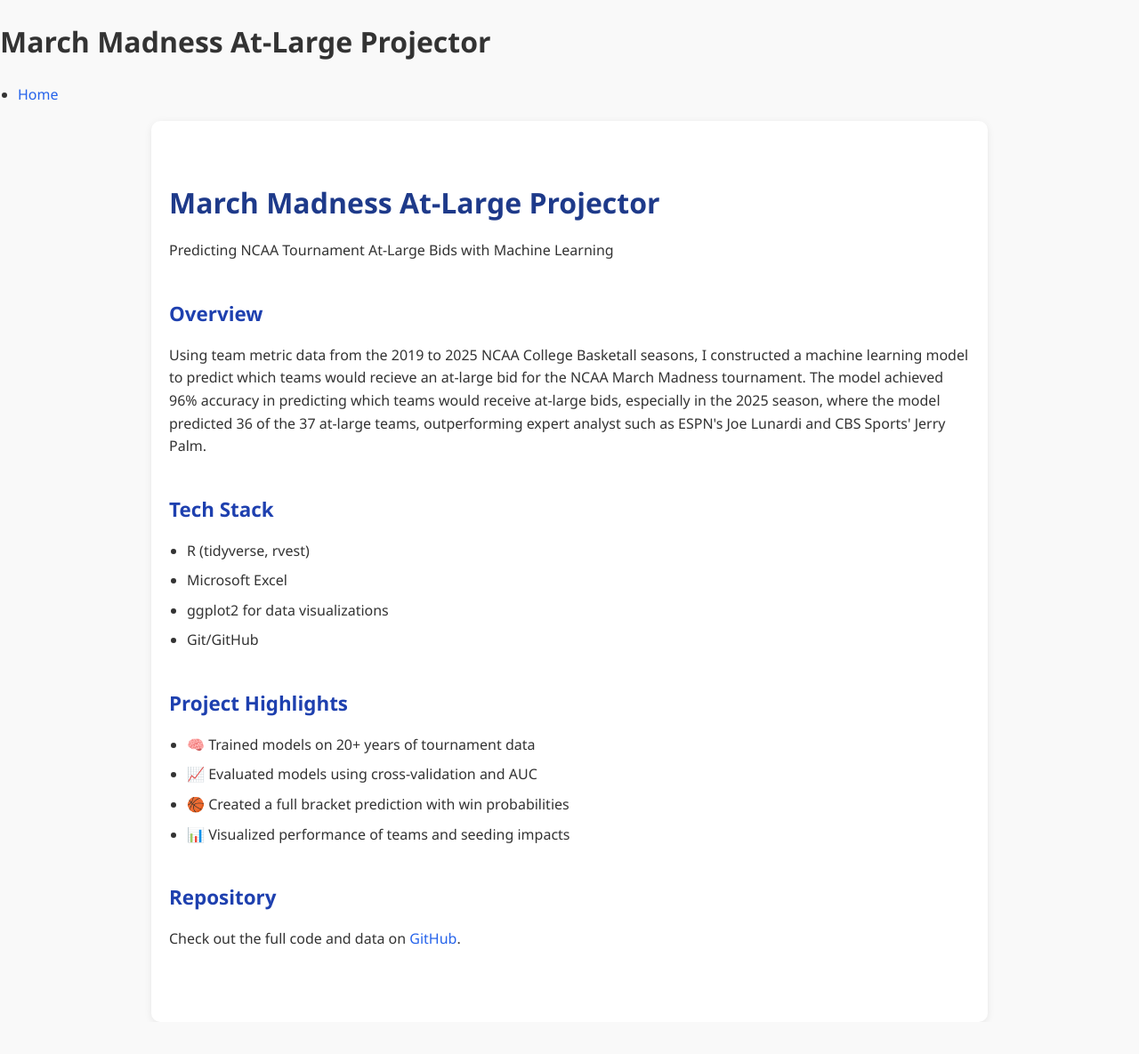
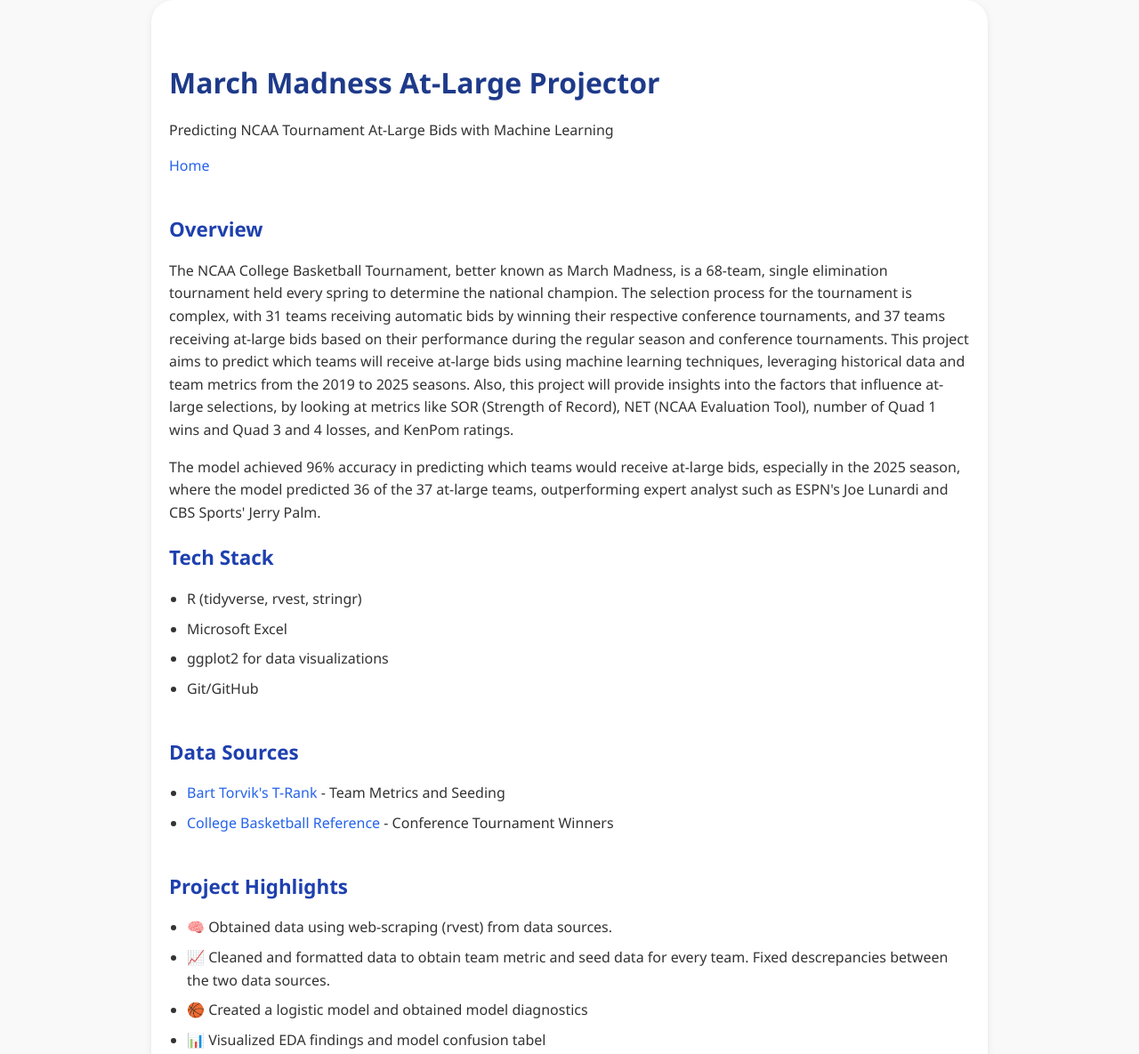
Before and after one commit to ryan-webster-vt/ryan-webster-vt.github.io, a plain HTML site: page projects/march_madness.html in a window 1280 px wide. Shown: the top 1185 px of the page at 89% size. Before the commit the page ends 1149 px from the top, so only its background shows below. Drawn offline with Linux system fonts and the light colour scheme.

Commit message:
work on mm project

```diff
--- a/projects/march_madness.html
+++ b/projects/march_madness.html
@@ -8,48 +8,52 @@
   <link rel="icon" href="../favicon.ico" />
 </head>
 <body>
-    <header>
-        <h1>March Madness At-Large Projector</h1>
-        <nav>
-            <ul>
-                <li><a href="/index.html">Home</a></li>
-            </ul>
-        </nav>
-    </header>
     <main>
         <section class="project-header">
         <h2>March Madness At-Large Projector</h2>
         <p class="tagline">Predicting NCAA Tournament At-Large Bids with Machine Learning</p>
+        <a href="/index.html">Home</a>
         </section>
 
-        <section class="overview">
+        <section class="project-overview">
         <h3>Overview</h3>
+        <p> The NCAA College Basketball Tournament, better known as March Madness, is a 68-team, single elimination tournament held every spring to determine the national champion.
+        The selection process for the tournament is complex, with 31 teams receiving automatic bids by winning their respective conference tournaments, and 37 teams receiving at-large bids based on their performance during the regular season and conference tournaments.
+        This project aims to predict which teams will receive at-large bids using machine learning techniques, leveraging historical data and team metrics from the 2019 to 2025 seasons. Also, this project will provide insights into the factors
+        that influence at-large selections, by looking at metrics like SOR (Strength of Record), NET (NCAA Evaluation Tool), number of Quad 1 wins and Quad 3 and 4 losses, and KenPom ratings.
+        </p>
         <p>
-        Using team metric data from the 2019 to 2025 NCAA College Basketall seasons, I constructed a machine learning model to predict which teams would recieve an at-large bid for the NCAA March Madness tournament.
         The model achieved 96% accuracy in predicting which teams would receive at-large bids, especially in the 2025 season, where the model predicted 36 of the 37 at-large teams, outperforming
         expert analyst such as ESPN's Joe Lunardi and CBS Sports' Jerry Palm.
         </p>
-        </section>
 
         <section class="tech-stack">
         <h3>Tech Stack</h3>
         <ul>
-        <li>R (tidyverse, rvest)</li>
+        <li>R (tidyverse, rvest, stringr)</li>
         <li>Microsoft Excel</li>
         <li>ggplot2 for data visualizations</li>
         <li>Git/GitHub</li>
         </ul>
         </section>
 
+        <section class = "data-sources">
+        <h3>Data Sources</h3>
+        <ul>
+            <li><a href="https://barttorvik.com/" target="_blank" rel="noopener noreferrer">Bart Torvik's T-Rank</a> - Team Metrics and Seeding</li>
+            <li><a href="https://www.sports-reference.com/cbb/" target="_blank" rel="noopener noreferrer">College Basketball Reference</a> - Conference Tournament Winners</li>
+        </section>
+
     <section class="notebooks">
          <h3>Project Highlights</h3>
          <ul>
-            <li>🧠 Trained models on 20+ years of tournament data</li>
-            <li>📈 Evaluated models using cross-validation and AUC</li>
-            <li>🏀 Created a full bracket prediction with win probabilities</li>
-            <li>📊 Visualized performance of teams and seeding impacts</li>
+            <li>🧠 Obtained data using web-scraping (rvest) from data sources.</li>
+            <li>📈 Cleaned and formatted data to obtain team metric and seed data for every team. Fixed descrepancies between the two data sources.</li>
+            <li>🏀 Created a logistic model and obtained model diagnostics</li>
+            <li>📊 Visualized EDA findings and model confusion tabel</li>
         </ul>
   </section>
+
 
   <section class = "repository">
     <h3>Repository</h3>
--- a/styles/march_madness.css
+++ b/styles/march_madness.css
@@ -14,7 +14,7 @@ main {
   padding: 40px 20px;
   background-color: #fff;
   box-shadow: 0 2px 8px rgba(0, 0, 0, 0.08);
-  border-radius: 10px;
+  border-radius: 25px;
 }
 
 /* Section spacing */
```
Also changed, not shown: index.html (+10 -4 lines), 1 other file.
